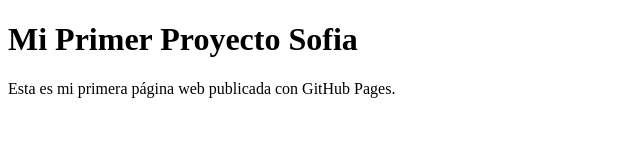
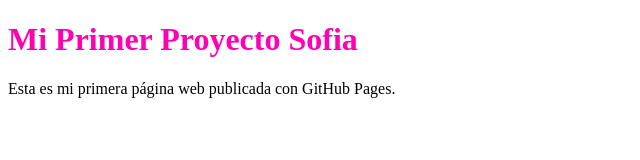
Before and after one commit to sofiasimoni-cell/MiPrimerProyecto, a plain HTML site: page index.html in a window 1280 px wide. Shown: the whole page, without its empty margins (0-640 px from the left). Drawn offline with Linux system fonts and the light colour scheme.

Commit message:
Agrego estilos CSS

```diff
--- /dev/null
+++ b/css/estilos.css
@@ -0,0 +1,4 @@
+/* Cambio de color del titulo */
+h1 {
+    color: rgb(255, 0, 179);
+}
--- a/index.html
+++ b/index.html
@@ -4,6 +4,7 @@
     <meta charset="UTF-8">
     <meta name="viewport" content="width=device-width, initial-scale=1.0">
     <title>Mi Primer Proyecto Sofia</title>
+    <link rel="stylesheet" href="css/estilos.css">
 </head>
 <body>
     <h1>Mi Primer Proyecto Sofia</h1>
```
